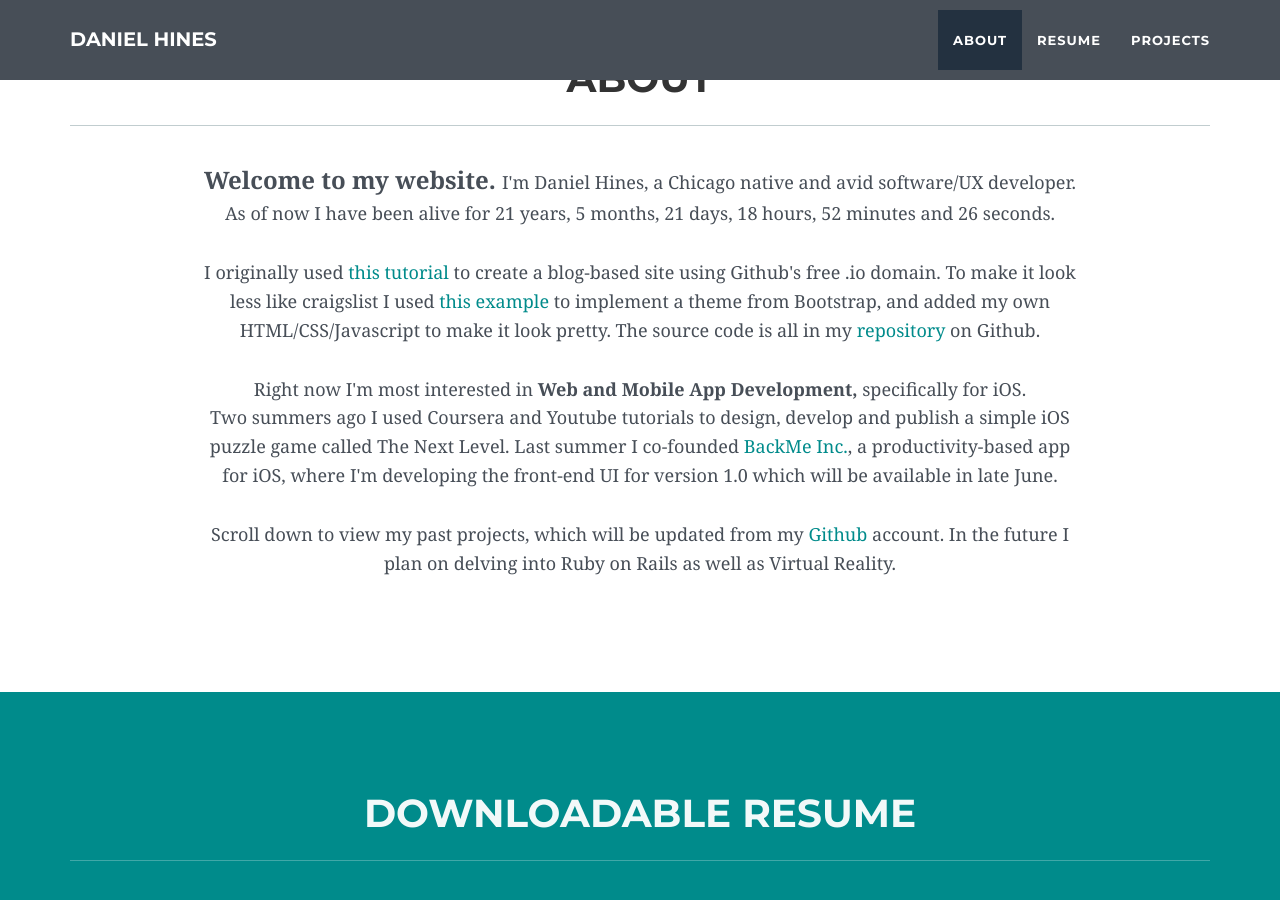
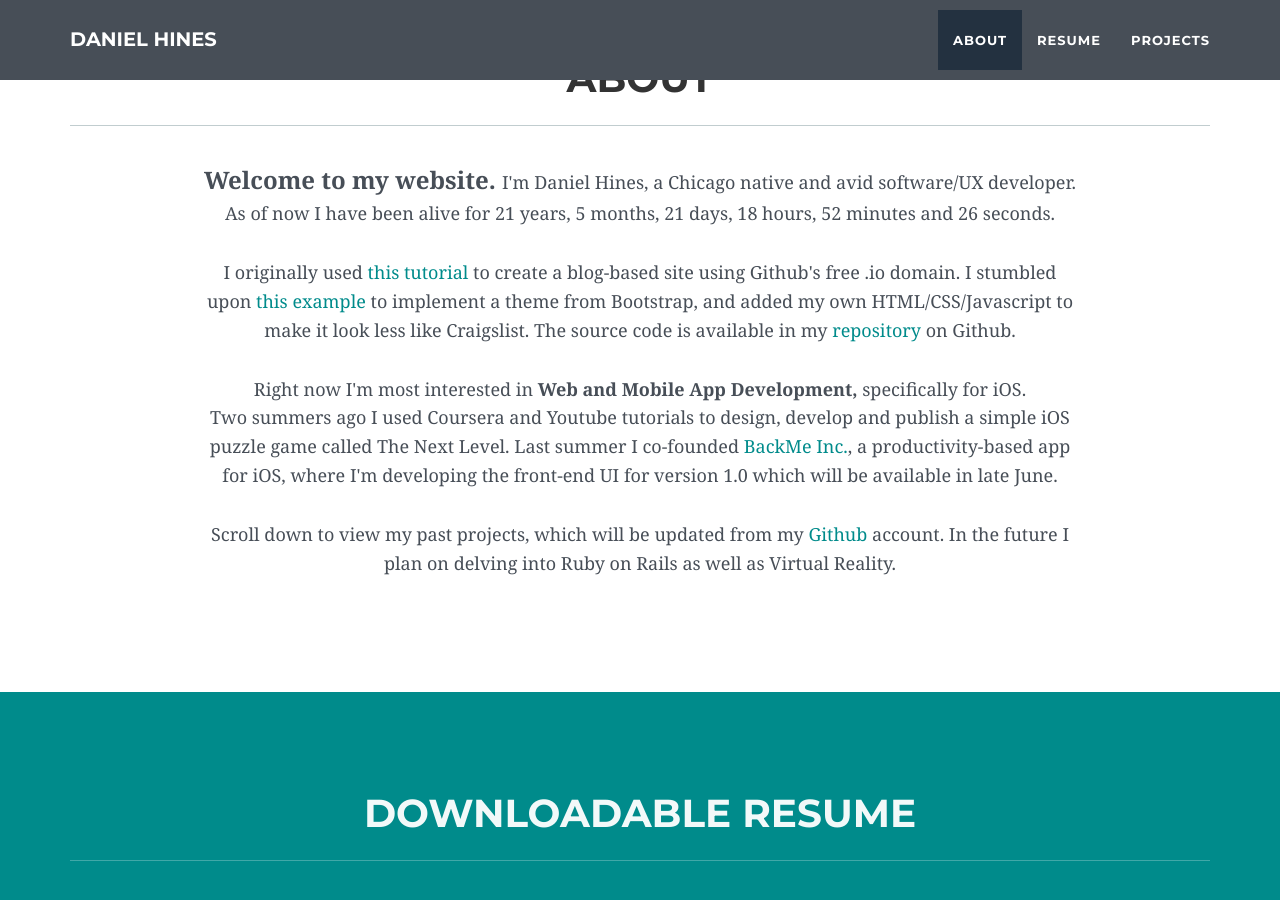
Before and after one commit to danielchines/danielchines.github.io, a Jekyll site: the page built from index.html, in a window 1280 px wide and 900 px high, scrolled down 798 px. Built offline with Jekyll 4.4.1, drawn with Linux system fonts in a browser that asks for light colours.

Commit message:
Update _config.yml

```diff
--- a/_config.yml
+++ b/_config.yml
@@ -30,7 +30,7 @@ color:
 # About section
 about:
   p1: I'm Daniel Hines, a Chicago native and avid software/UX developer.
-  p2: I originally used <a href="http://jmcglone.com/guides/github-pages/">this tutorial</a> to create a blog-based site using Github's free .io domain. To make it look less like craigslist I used <a href="https://github.com/jeromelachaud/freelancer-theme">this example</a> to implement a theme from Bootstrap, and added my own HTML/CSS/Javascript to make it look pretty. The source code is all in my <a href="https://github.com/danielchines/danielchines.github.io">repository</a> on Github.
+  p2: I originally used <a href="http://jmcglone.com/guides/github-pages/">this tutorial</a> to create a blog-based site using Github's free .io domain. I stumbled upon <a href="https://github.com/jeromelachaud/freelancer-theme">this example</a> to implement a theme from Bootstrap, and added my own HTML/CSS/Javascript to make it look less like Craigslist. The source code is available in my <a href="https://github.com/danielchines/danielchines.github.io">repository</a> on Github.
   p3: Two summers ago I used Coursera and Youtube tutorials to design, develop and publish a simple iOS puzzle game called The Next Level. Last summer I co-founded <a href="https://backme.com">BackMe Inc.</a>, a productivity-based app for iOS, where I'm developing the front-end UI for version 1.0 which will be available in late June.
   p4: Scroll down to view my past projects, which will be updated from my <a href="https://github.com/danielchines">Github</a> account. In the future I plan on delving into Ruby on Rails as well as Virtual Reality.
 
```
